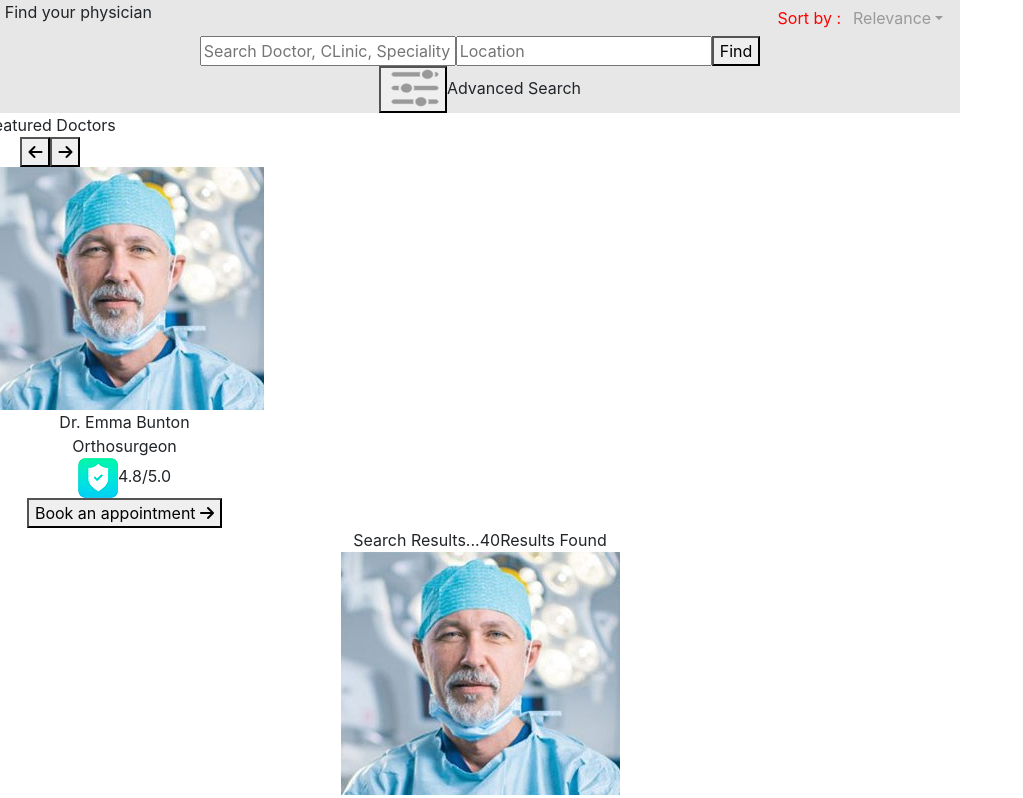
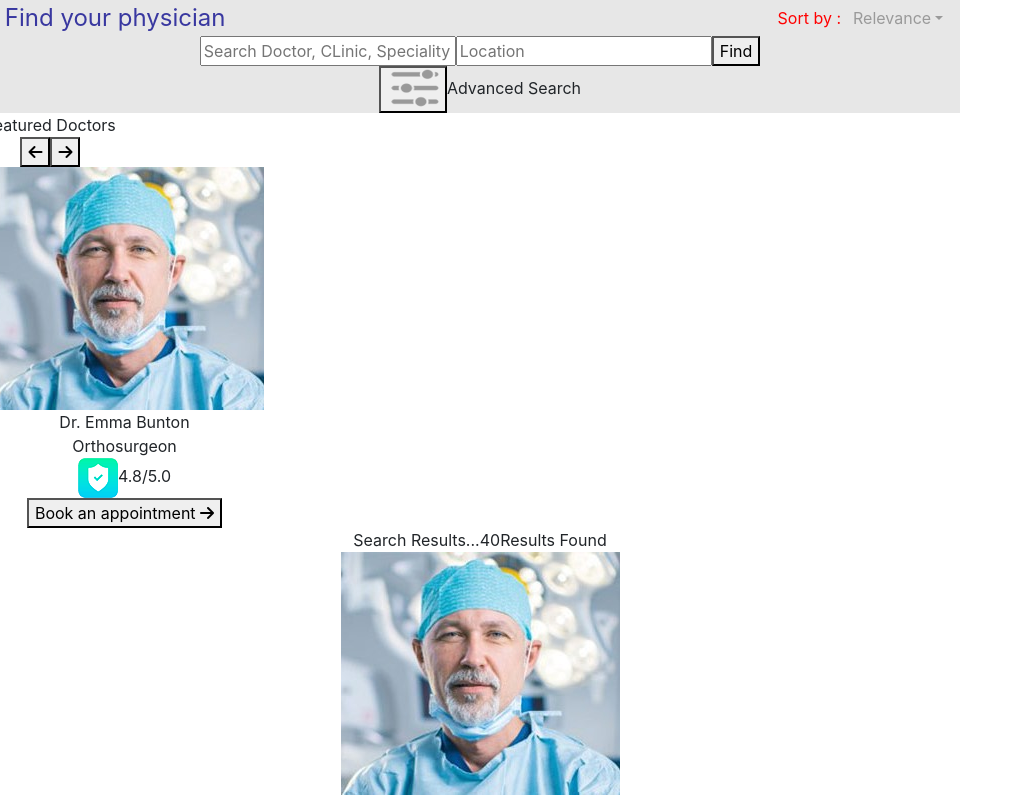
Before and after one commit to SatyakiWinsome/newpage, a React (Create React App) app in the folder newpage/: page / in a window 1280 px wide. Shown: the top 798 px of the page, without its empty margins (0-1023 px from the left). Built offline with nearby package versions, Linux system fonts and the light colour scheme.

Commit message:
updated1

```diff
--- a/newpage/src/pages/searchdoctor/searchdoctor.js
+++ b/newpage/src/pages/searchdoctor/searchdoctor.js
@@ -19,7 +19,11 @@ class SearchDoctor extends React.Component{
                  <div class="col-sm-12 col-md-8 col-lg-9 ColCol">
                     <div className="row1">
                         <div class="row">
-                            <div style={{marginLeft: "2%"}}>
+                            <div style={{
+                                            marginLeft: "2%",
+                                            color:"#3938a0",
+                                            fontSize: "x-large"
+                                        }}>
                                 Find your physician
                             </div>
                             <div className="sortbyPart" style={{marginRight: "2%"}}>
```
